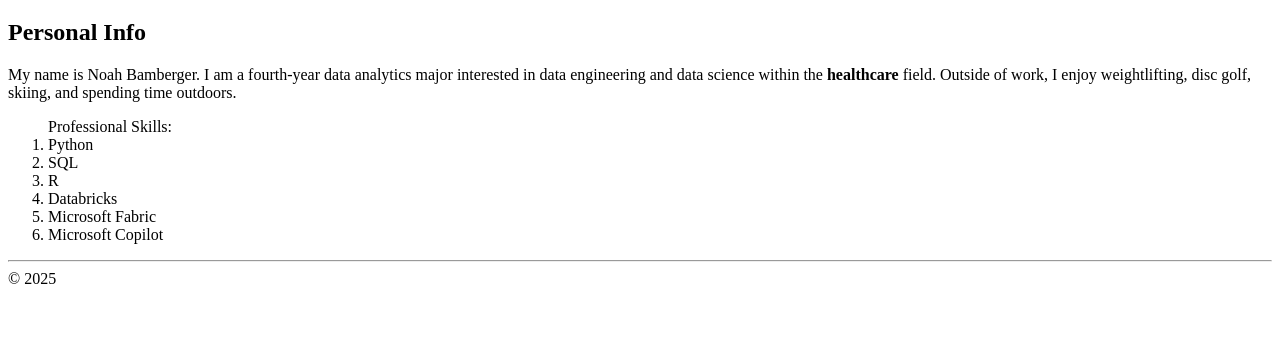
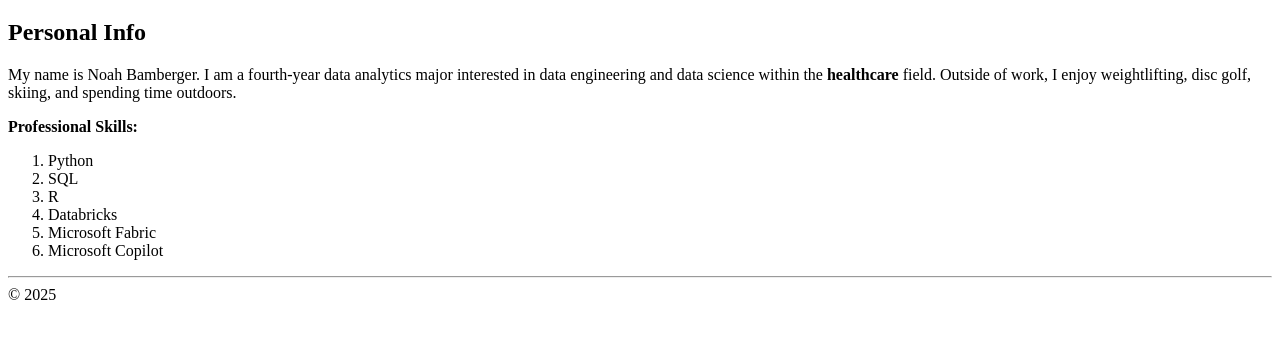
Before and after one commit to ntbamber/ist263, a plain HTML site: page lab02/bamberger-bio.html in a window 1280 px wide. Shown: the part 61-400 px from the top of the page. Drawn offline with Linux system fonts and the light colour scheme.

Commit message:
fix ordered list

```diff
--- a/lab02/bamberger-bio.html
+++ b/lab02/bamberger-bio.html
@@ -8,7 +8,8 @@
     <h1>Noah Bamberger</h1>
     <h2>Personal Info</h2>
     <p>My name is Noah Bamberger. I am a fourth-year data analytics major interested in data engineering and data science within the <strong>healthcare</strong> field. Outside of work, I enjoy weightlifting, disc golf, skiing, and spending time outdoors.</p>
-    <ol>Professional Skills:
+    <strong>Professional Skills:</strong>
+    <ol>
     <li>Python</li>
     <li>SQL</li>
     <li>R</li>
```
